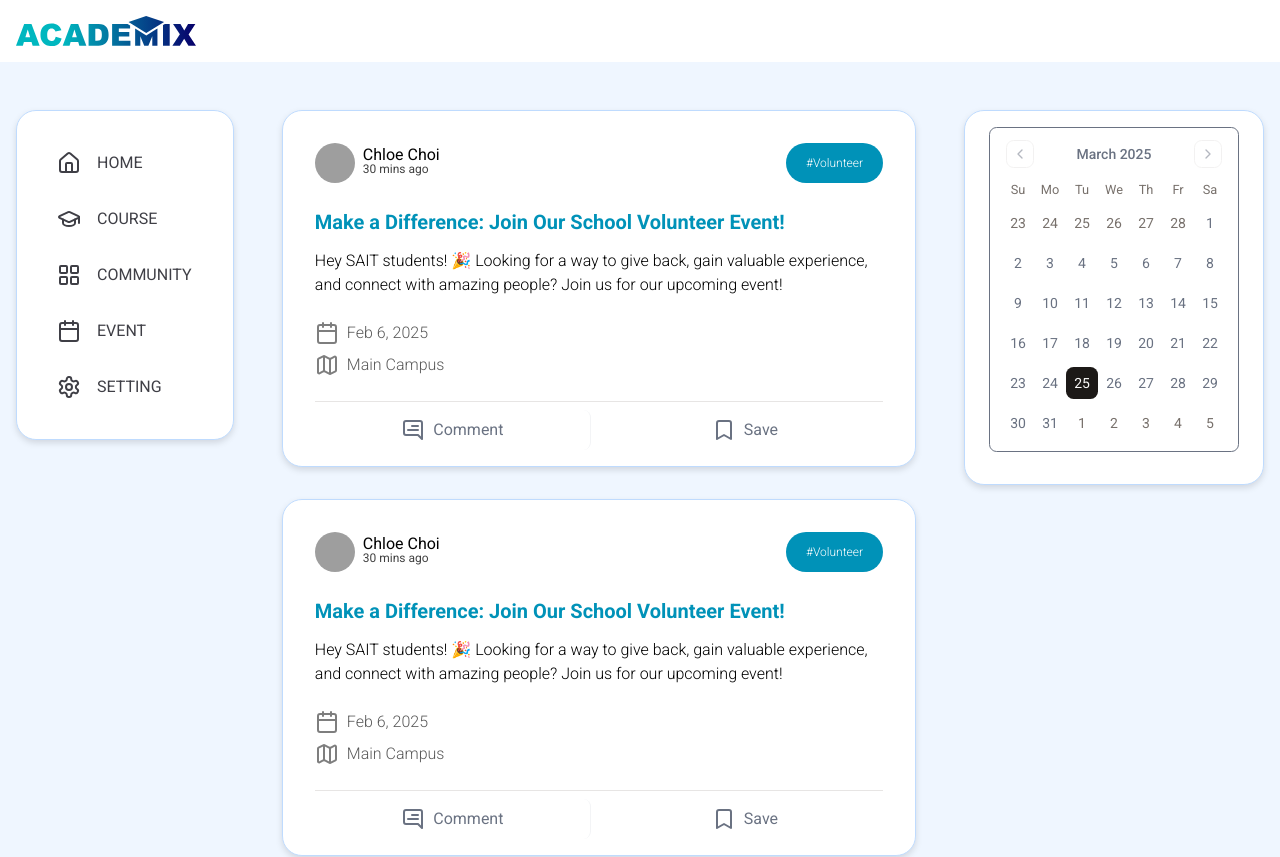
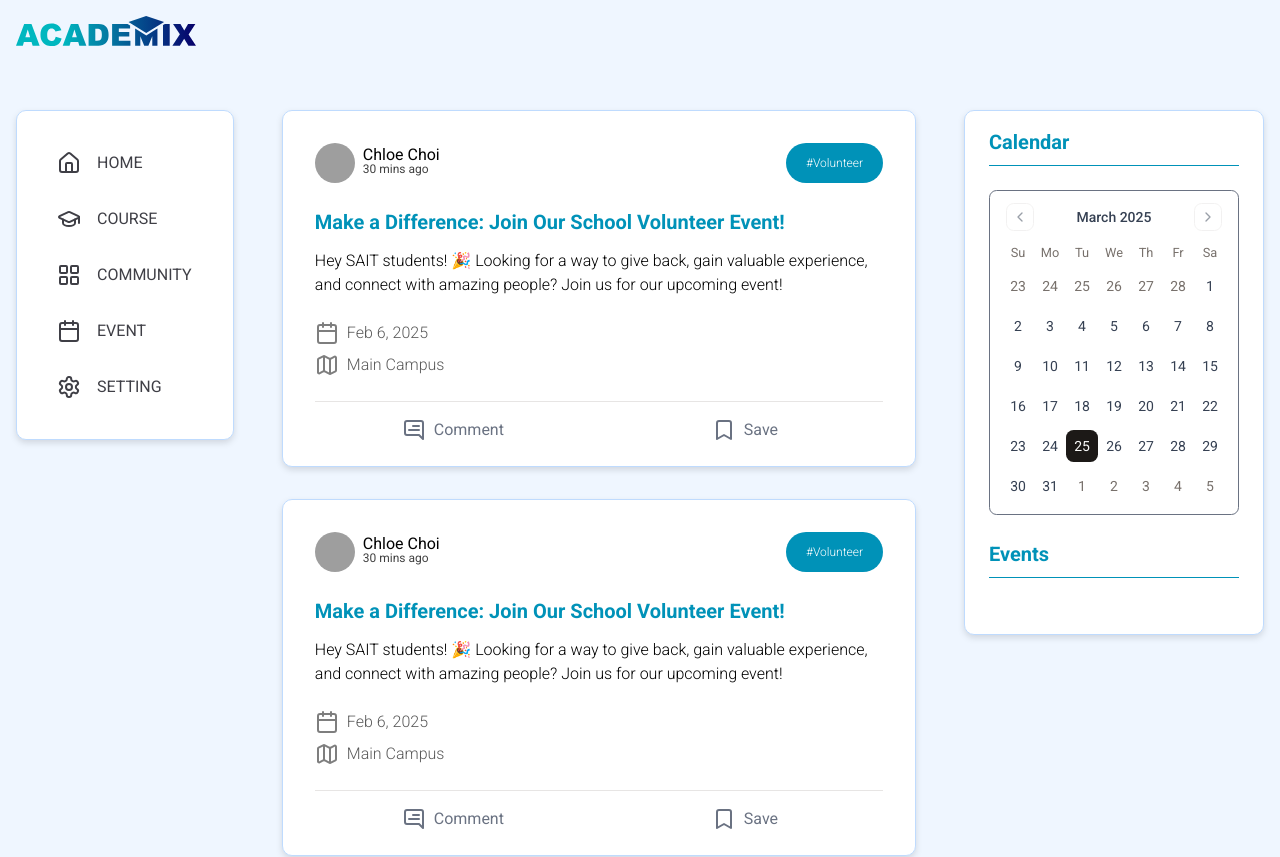
Before and after one commit to NeilMD/react-school-board, a React app in the folder frontend/: page /home in a window 1280 px wide. Shown: the top 857 px of the page. Built offline with nearby package versions, Linux system fonts and the light colour scheme; grey boxes are pictures that could not be loaded; the HTML template or start-up script is replaced by a standard one.

Commit message:
Calendar Sidebar UI Fix

```diff
--- a/frontend/src/index.css
+++ b/frontend/src/index.css
@@ -107,7 +107,7 @@
   }
 
   .home-card {
-    @apply m-4 h-fit rounded-[20px] border border-blue-border bg-white p-8 pb-2 drop-shadow-md;
+    @apply m-4 h-fit rounded-[10px] border border-blue-border bg-white p-8 pb-2 drop-shadow-md;
   }
 
   #sidebar-list {
--- a/frontend/src/pages/home/Home.jsx
+++ b/frontend/src/pages/home/Home.jsx
@@ -6,7 +6,7 @@ import CalendarSideBar from "./components/calendarsidebar";
 
 function Home() {
   return (
-    <div className="flex h-fit min-h-full flex-col bg-(--color-home)">
+    <div className="relative flex h-fit min-h-full flex-col bg-(--color-home)">
       <header>
         <NavHeader />
       </header>
--- a/frontend/src/pages/home/components/calendarsidebar.jsx
+++ b/frontend/src/pages/home/components/calendarsidebar.jsx
@@ -1,18 +1,23 @@
 import React from "react";
 import { useState } from "react";
 import { Calendar } from "@/components/ui/calendar";
+import { Separator } from "@/components/ui/separator";
 
 function CalendarSideBar() {
   const [date, setDate] = useState(new Date());
 
   return (
-    <div className="home-card px-6 pt-4 pb-8">
+    <div className="home-card px-6 pt-4 pb-8 text-[20px] font-bold text-cyan-600">
+      <h5>Calendar</h5>
+      <Separator className="mt-2 mb-6 bg-cyan-600" />
       <Calendar
         mode="single"
         selected={date}
         onSelect={setDate}
-        className="rounded-md border border-gray-500 font-light text-gray-500"
+        className="rounded-md border border-gray-500 font-light text-gray-700"
       />
+      <h5 className="mt-6">Events</h5>
+      <Separator className="mt-2 mb-6 bg-cyan-600" />
     </div>
   );
 }
--- a/frontend/src/pages/home/components/navheader.jsx
+++ b/frontend/src/pages/home/components/navheader.jsx
@@ -3,7 +3,7 @@ import AcademixLogo from "@/assets/academix.svg";
 
 function NavHeader() {
   return (
-    <div className="flex h-fit bg-white px-4 pt-4 pb-4">
+    <div className="z-10 flex h-fit w-full px-4 pt-4 pb-4">
       <img className="h-[30px]" src={AcademixLogo} />
     </div>
   );
--- a/frontend/src/pages/home/components/post.jsx
+++ b/frontend/src/pages/home/components/post.jsx
@@ -63,7 +63,7 @@ function Post() {
     return (
       <div>
         <Separator className="mt-6" />
-        <div className="columns-2 divide-x divide-gray-100 py-2 text-center text-gray-500">
+        <div className="columns-2 divide-gray-100 py-2 text-center text-gray-500">
           <div className="hover-effect flex justify-center gap-2 rounded-md py-2">
             <MessageSquareTextIcon className="scale-x-[-1]" />
             Comment
```
